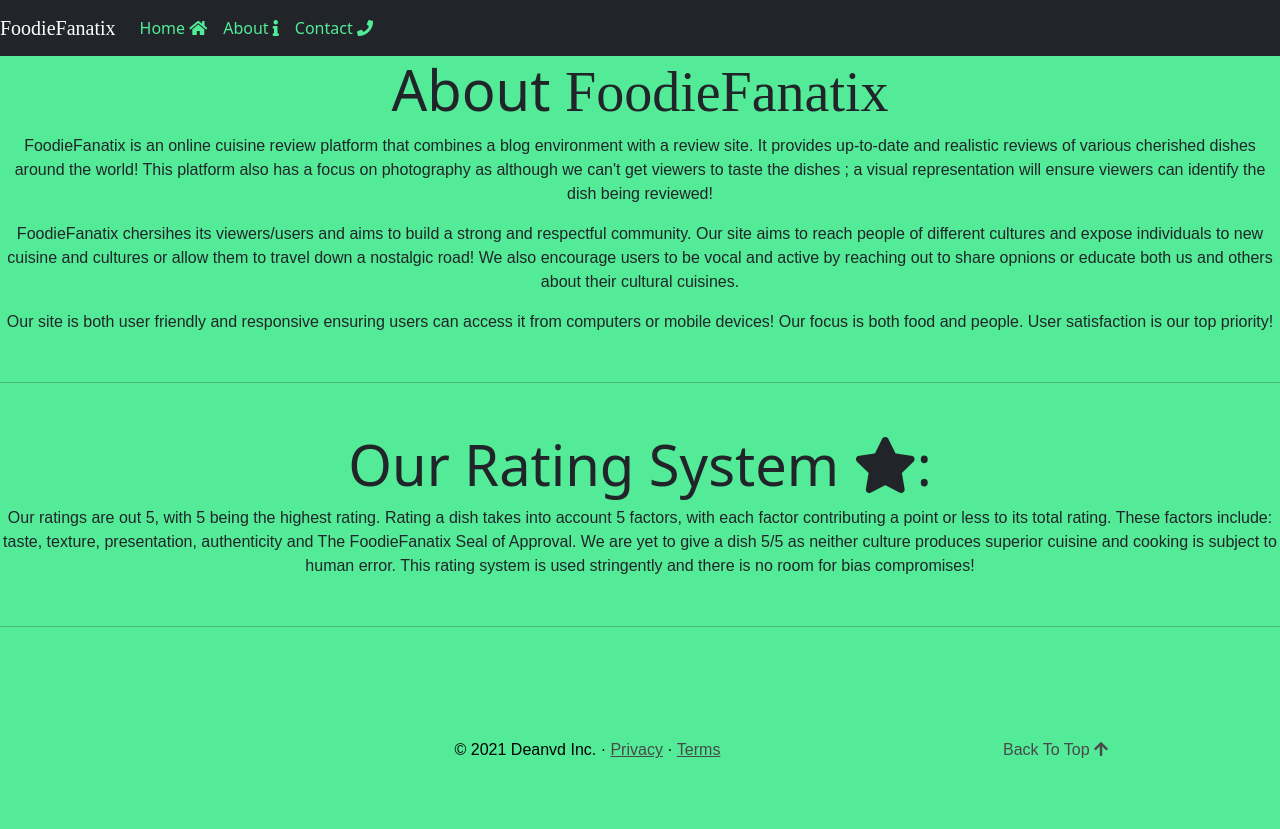
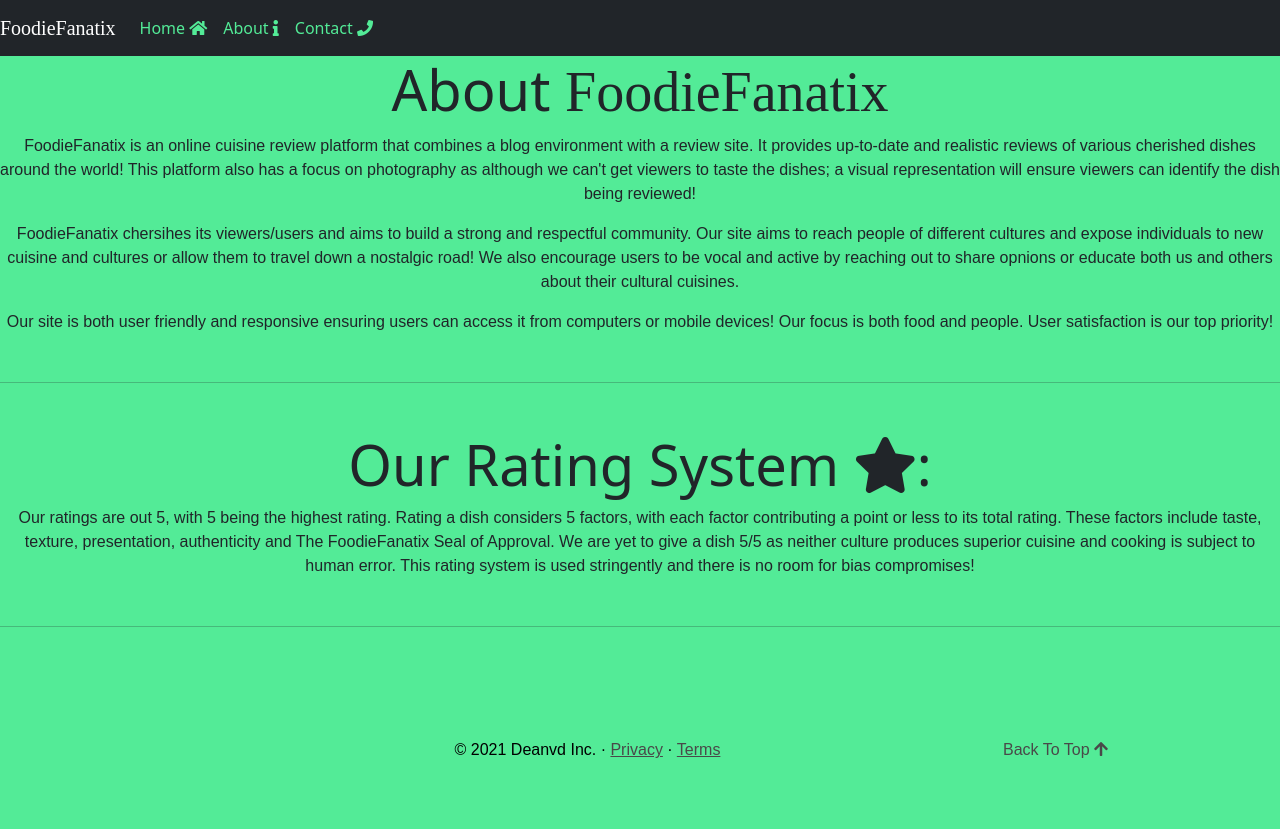
Before and after one commit to deanvd-ITvarsity/Module-11-Assessment-2, a plain HTML site: page about.html in a window 1280 px wide. Drawn offline with nearby package versions, Linux system fonts and the light colour scheme.

Commit message:
Update about.html

```diff
--- a/about.html
+++ b/about.html
@@ -30,19 +30,17 @@
     </header>
     <h1 class="display-4 text-center">About <strong style="font-family: magneto;">FoodieFanatix</strong></h1>
     <p class="text-center"> FoodieFanatix is an online cuisine review platform that combines a blog environment with a review site. It provides up-to-date and realistic reviews of various cherished dishes around the world! This platform also has a focus on photography as although
-        we can't get viewers to taste the dishes ; a visual representation will ensure viewers can identify the dish being reviewed!</p>
+        we can't get viewers to taste the dishes; a visual representation will ensure viewers can identify the dish being reviewed!</p>
 
     <p class="text-center">FoodieFanatix chersihes its viewers/users and aims to build a strong and respectful community. Our site aims to reach people of different cultures and expose individuals to new cuisine and cultures or allow them to travel down a nostalgic road! We
-        also encourage users to be vocal and active by reaching out to share opnions or educate both us and others about their cultural cuisines.</p>
+        also encourage users to be vocal and active by reaching out to share opnions or educate both us and others about their cultural cuisines. </p>
 
-    <p class="text-center">Our site is both user friendly and responsive ensuring users can access it from computers or mobile devices! Our focus is both food and people. User satisfaction is our top priority!</p>
+    <p class="text-center">Our site is both user friendly and responsive ensuring users can access it from computers or mobile devices! Our focus is both food and people. User satisfaction is our top priority! </p>
     <hr class="section-divider" />
     <h1 class="display-4 text-center">Our Rating System <i class="fas fa-star"></i>:</h1>
-    <p class="text-center">Our ratings are out 5, with 5 being the highest rating. Rating a dish takes into account 5 factors, with each factor contributing a point or less to its total rating. These factors include: taste, texture, presentation, authenticity and The FoodieFanatix
+    <p class="text-center">Our ratings are out 5, with 5 being the highest rating. Rating a dish considers 5 factors, with each factor contributing a point or less to its total rating. These factors include taste, texture, presentation, authenticity and The FoodieFanatix
         Seal of Approval. We are yet to give a dish 5/5 as neither culture produces superior cuisine and cooking is subject to human error. This rating system is used stringently and there is no room for bias compromises! </p>
     <hr class="section-divider" />
-
-
     <footer class="container footer-section">
         <p class="float-right" style="float: right;"><a href="#" class="text-decoration-none">Back To Top <i class="fas fa-arrow-up"></i></a></p>
         <p>&copy; 2021 Deanvd Inc. &middot; <a href="#">Privacy</a> &middot; <a href="#">Terms</a></p>
```
